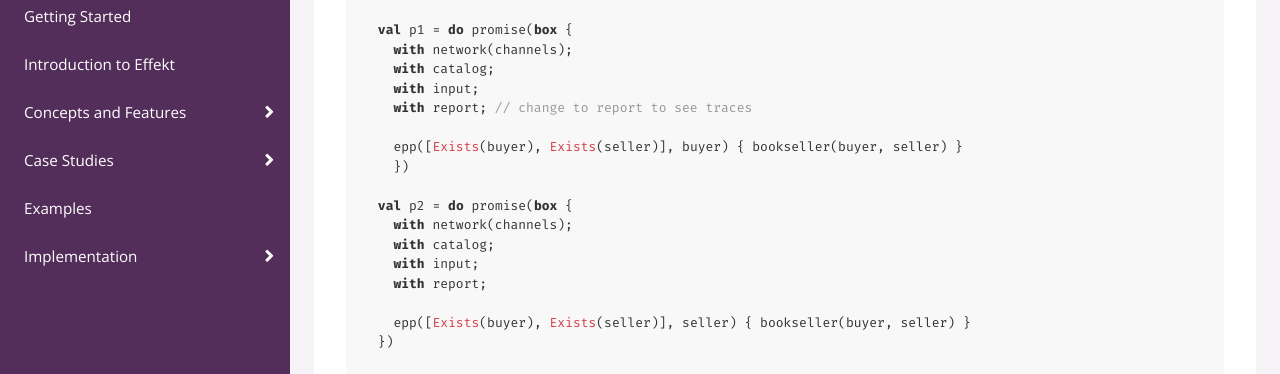
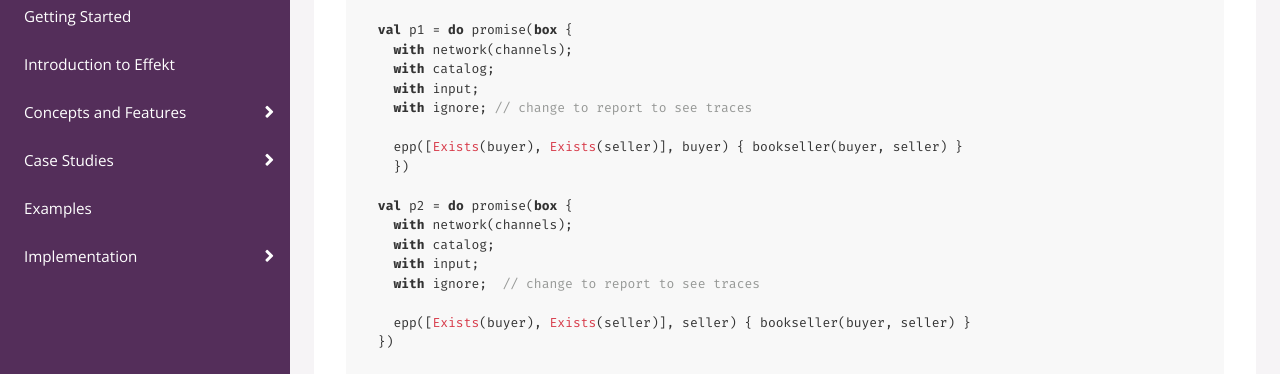
Before and after one commit to effekt-lang/effekt-website, a Jekyll site: the page built from _examples/choreo.md, in a window 1280 px wide and 900 px high, scrolled down 6314 px. Shown: the part 160-534 px from the top of the window. Built offline with Jekyll 4.4.1, drawn with Linux system fonts in a browser that asks for light colours.

Commit message:
Ignore traces by default

```diff
--- a/_examples/choreo.md
+++ b/_examples/choreo.md
@@ -359,7 +359,7 @@ def main() = eventloop(box {
     with network(channels);
     with catalog;
     with input;
-    with report; // change to report to see traces
+    with ignore; // change to report to see traces
 
     epp([Exists(buyer), Exists(seller)], buyer) { bookseller(buyer, seller) }
     })
@@ -368,7 +368,7 @@ def main() = eventloop(box {
     with network(channels);
     with catalog;
     with input;
-    with report;
+    with ignore;  // change to report to see traces
 
     epp([Exists(buyer), Exists(seller)], seller) { bookseller(buyer, seller) }
   })
```
